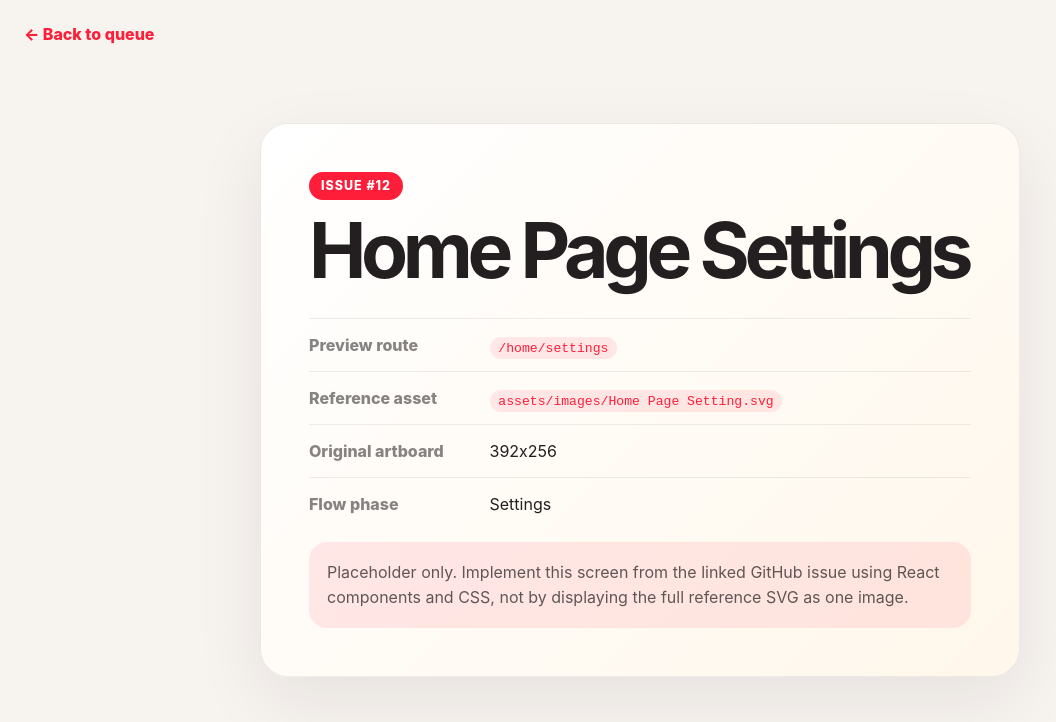
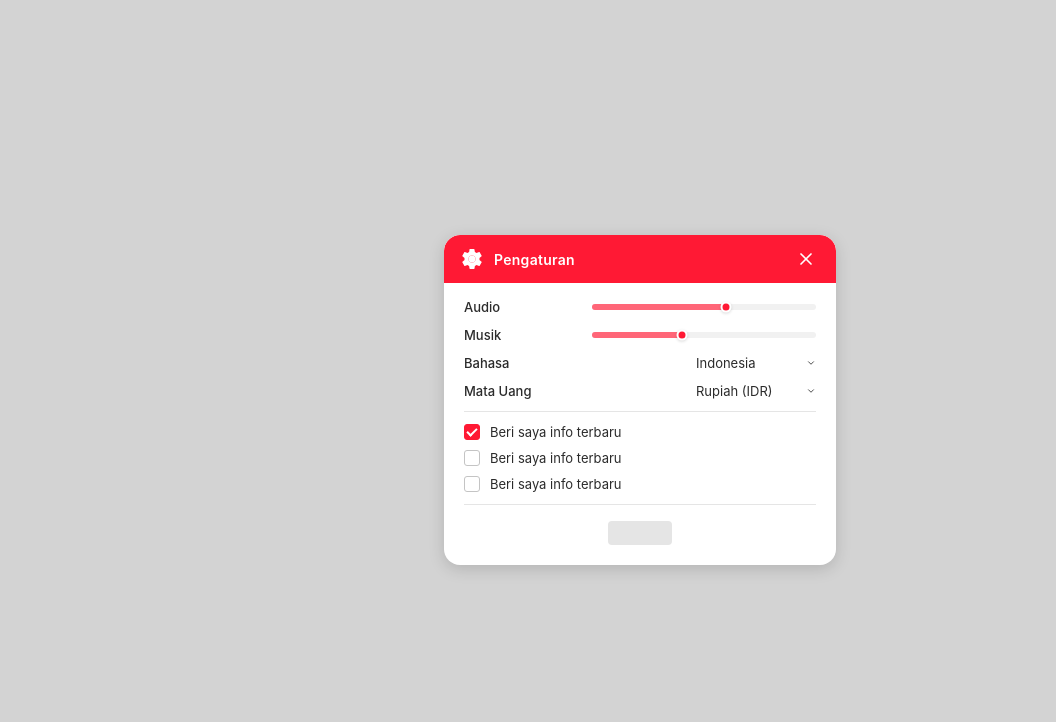
Before and after one commit to aldifajr/praxis_game, a React (Vite) app: page /home/settings in a window 1280 px wide. Shown: the top 722 px of the page, without its empty margins (0-1056 px from the left). Built offline with nearby package versions, Linux system fonts and the light colour scheme.

Commit message:
#12: Implement Home Page Setting screen with React components and CSS

```diff
--- a/src/App.tsx
+++ b/src/App.tsx
@@ -1,4 +1,5 @@
 import { Link, Navigate, Route, Routes } from 'react-router-dom';
+import HomePageSetting from './pages/HomePageSetting';
 
 type ScreenDefinition = {
   path: string;
@@ -88,7 +89,8 @@ export default function App() {
   return (
     <Routes>
       <Route path="/" element={<Home />} />
-      {screens.map((screen) => (
+      <Route path="/home/settings" element={<HomePageSetting />} />
+      {screens.filter(s => s.path !== '/home/settings').map((screen) => (
         <Route key={screen.path} path={screen.path} element={<ScreenPlaceholder screen={screen} />} />
       ))}
       <Route path="*" element={<Navigate to="/" replace />} />
--- /dev/null
+++ b/src/pages/HomePageSetting.tsx
@@ -0,0 +1,95 @@
+import { useNavigate } from 'react-router-dom';
+
+export default function HomePageSetting() {
+  const navigate = useNavigate();
+
+  return (
+    <div className="hps-shell">
+      <div className="hps-card">
+        <header className="hps-header">
+          <div className="hps-header-left">
+            <svg width="24" height="24" viewBox="0 0 24 24" fill="none" className="hps-gear-icon">
+              <path
+                d="M12 15.5A3.5 3.5 0 1 0 12 8.5a3.5 3.5 0 0 0 0 7Z"
+                fill="white"
+              />
+              <path
+                d="M19.43 12.98c.04-.32.07-.66.07-.98s-.03-.66-.07-.98l2.11-1.65c.19-.15.24-.42.12-.64l-2-3.46c-.12-.22-.39-.3-.61-.22l-2.49 1c-.52-.4-1.08-.73-1.69-.98l-.38-2.65A.488.488 0 0 0 14 2h-4c-.25 0-.46.18-.5.42l-.38 2.65c-.61.25-1.17.59-1.69.98l-2.49-1c-.23-.09-.49 0-.61.22l-2 3.46c-.13.22-.07.49.12.64l2.11 1.65c-.04.32-.07.65-.07.98s.03.66.07.98l-2.11 1.65c-.19.15-.24.42-.12.64l2 3.46c.12.22.39.3.61.22l2.49-1.01c.52.4 1.08.73 1.69.98l.38 2.65c.05.24.25.42.5.42h4c.25 0 .46-.18.5-.42l.38-2.65c.61-.25 1.17-.59 1.69-.98l2.49 1.01c.22.08.49 0 .61-.22l2-3.46c.12-.22.07-.49-.12-.64l-2.11-1.65ZM12 15.5A3.5 3.5 0 1 1 12 8.5a3.5 3.5 0 0 1 0 7Z"
+                fill="white"
+              />
+            </svg>
+            <span className="hps-header-title">Pengaturan</span>
+          </div>
+          <button className="hps-close-btn" aria-label="Close" onClick={() => navigate(-1)}>
+            <svg width="20" height="20" viewBox="0 0 24 24" fill="none">
+              <path d="M18 6L6 18M6 6l12 12" stroke="white" strokeWidth="2" strokeLinecap="round" />
+            </svg>
+          </button>
+        </header>
+
+        <div className="hps-body">
+          <div className="hps-row">
+            <span className="hps-label">Audio</span>
+            <div className="hps-slider-wrap">
+              <div className="hps-slider-track">
+                <div className="hps-slider-fill" style={{ width: '60%' }} />
+                <div className="hps-slider-thumb" style={{ left: '60%' }} />
+              </div>
+            </div>
+          </div>
+
+          <div className="hps-row">
+            <span className="hps-label">Musik</span>
+            <div className="hps-slider-wrap">
+              <div className="hps-slider-track">
+                <div className="hps-slider-fill" style={{ width: '40%' }} />
+                <div className="hps-slider-thumb" style={{ left: '40%' }} />
+              </div>
+            </div>
+          </div>
+
+          <div className="hps-row hps-dropdown">
+            <span className="hps-label">Bahasa</span>
+            <div className="hps-select">
+              <span>Indonesia</span>
+              <svg width="10" height="10" viewBox="0 0 24 24" fill="none">
+                <path d="M6 9l6 6 6-6" stroke="#2B2B2B" strokeWidth="2" strokeLinecap="round" strokeLinejoin="round" />
+              </svg>
+            </div>
+          </div>
+
+          <div className="hps-row hps-dropdown">
+            <span className="hps-label">Mata Uang</span>
+            <div className="hps-select">
+              <span>Rupiah (IDR)</span>
+              <svg width="10" height="10" viewBox="0 0 24 24" fill="none">
+                <path d="M6 9l6 6 6-6" stroke="#2B2B2B" strokeWidth="2" strokeLinecap="round" strokeLinejoin="round" />
+              </svg>
+            </div>
+          </div>
+
+          <div className="hps-divider" />
+
+          <div className="hps-row hps-checkbox">
+            <div className="hps-check-box checked" />
+            <span className="hps-check-label">Beri saya info terbaru</span>
+          </div>
+          <div className="hps-row hps-checkbox">
+            <div className="hps-check-box" />
+            <span className="hps-check-label">Beri saya info terbaru</span>
+          </div>
+          <div className="hps-row hps-checkbox">
+            <div className="hps-check-box" />
+            <span className="hps-check-label">Beri saya info terbaru</span>
+          </div>
+
+          <div className="hps-divider" />
+
+          <div className="hps-partner">
+            <div className="hps-partner-logo" />
+          </div>
+        </div>
+      </div>
+    </div>
+  );
+}
--- a/src/styles.css
+++ b/src/styles.css
@@ -184,3 +184,185 @@ dd {
     grid-template-columns: 1fr;
   }
 }
+
+/* Home Page Setting (issue #12) */
+.hps-shell {
+  display: flex;
+  align-items: center;
+  justify-content: center;
+  min-height: 100vh;
+  padding: 16px;
+  background: #d3d3d3;
+}
+
+.hps-card {
+  width: 100%;
+  max-width: 392px;
+  background: #fff;
+  border-radius: 16px;
+  overflow: hidden;
+  box-shadow: 0 4px 16px rgba(0,0,0,0.15);
+}
+
+.hps-header {
+  display: flex;
+  align-items: center;
+  justify-content: space-between;
+  height: 48px;
+  padding: 0 16px;
+  background: #ff1934;
+  border-radius: 16px 16px 0 0;
+}
+
+.hps-header-left {
+  display: flex;
+  align-items: center;
+  gap: 10px;
+}
+
+.hps-gear-icon {
+  flex-shrink: 0;
+}
+
+.hps-header-title {
+  color: #fff;
+  font-size: 14px;
+  font-weight: 600;
+  letter-spacing: 0.02em;
+}
+
+.hps-close-btn {
+  display: flex;
+  align-items: center;
+  justify-content: center;
+  width: 28px;
+  height: 28px;
+  border-radius: 50%;
+  border: none;
+  background: transparent;
+  cursor: pointer;
+  padding: 0;
+}
+
+.hps-body {
+  padding: 16px 20px 20px;
+}
+
+.hps-row {
+  display: flex;
+  align-items: center;
+  justify-content: space-between;
+  gap: 12px;
+  margin-bottom: 12px;
+}
+
+.hps-label {
+  font-size: 13px;
+  font-weight: 500;
+  color: #2b2b2b;
+  white-space: nowrap;
+}
+
+.hps-slider-wrap {
+  flex: 1;
+  max-width: 224px;
+}
+
+.hps-slider-track {
+  position: relative;
+  height: 6px;
+  border-radius: 3px;
+  background: #f1f1f1;
+}
+
+.hps-slider-fill {
+  position: absolute;
+  left: 0;
+  top: 0;
+  height: 100%;
+  border-radius: 3px;
+  background: #ff6678;
+}
+
+.hps-slider-thumb {
+  position: absolute;
+  top: 50%;
+  width: 11px;
+  height: 11px;
+  border-radius: 50%;
+  background: #ff1934;
+  border: 2px solid #fff;
+  transform: translate(-50%, -50%);
+  box-shadow: 0 1px 3px rgba(0,0,0,0.15);
+}
+
+.hps-dropdown {
+  cursor: default;
+}
+
+.hps-select {
+  display: flex;
+  align-items: center;
+  justify-content: space-between;
+  gap: 8px;
+  min-width: 120px;
+  font-size: 13px;
+  color: #2b2b2b;
+}
+
+.hps-divider {
+  height: 1px;
+  background: #e5e5e5;
+  margin: 12px 0;
+}
+
+.hps-checkbox {
+  justify-content: flex-start;
+  gap: 10px;
+  margin-bottom: 10px;
+}
+
+.hps-check-box {
+  width: 16px;
+  height: 16px;
+  border-radius: 3px;
+  border: 1.5px solid #c4c4c4;
+  background: #fff;
+  flex-shrink: 0;
+}
+
+.hps-check-box.checked {
+  background: #ff1934;
+  border-color: #ff1934;
+  position: relative;
+}
+
+.hps-check-box.checked::after {
+  content: '';
+  position: absolute;
+  left: 4px;
+  top: 1px;
+  width: 4px;
+  height: 8px;
+  border: solid #fff;
+  border-width: 0 2px 2px 0;
+  transform: rotate(45deg);
+}
+
+.hps-check-label {
+  font-size: 13px;
+  color: #2b2b2b;
+}
+
+.hps-partner {
+  display: flex;
+  justify-content: center;
+  padding-top: 4px;
+}
+
+.hps-partner-logo {
+  width: 64px;
+  height: 24px;
+  background: #e5e5e5;
+  border-radius: 4px;
+}
```
